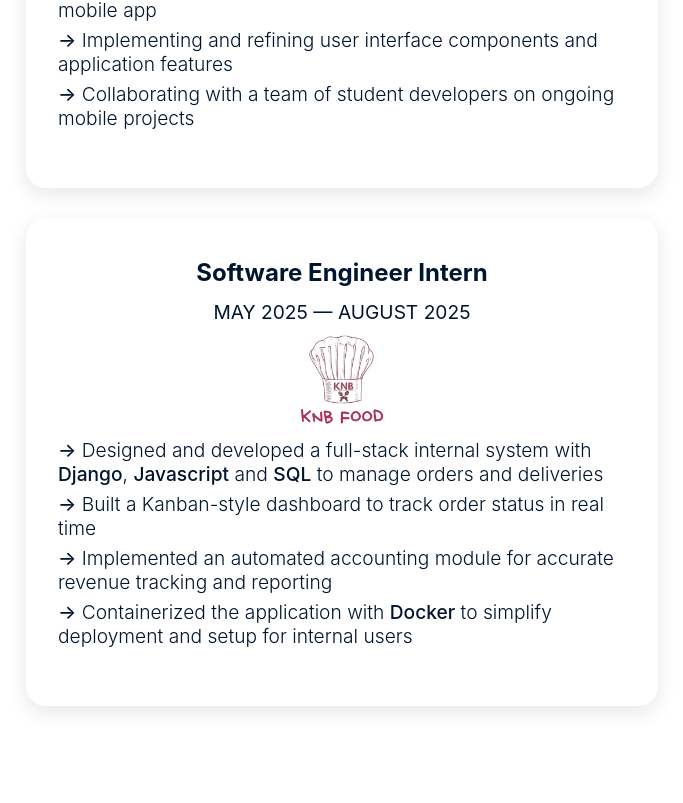
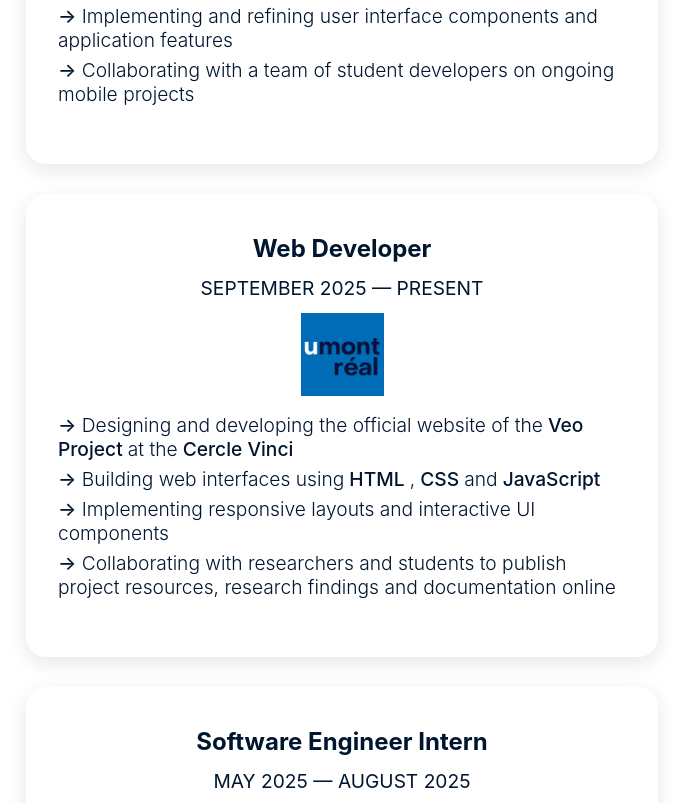
Before and after one commit to tidjanioff/tidjani-site, a React (Vite) app: page / in a window 1280 px wide. Shown: the part 2568-3371 px from the top of the page, without its empty margins (298-981 px from the left). Built offline with nearby package versions, Linux system fonts and the light colour scheme.

Commit message:
Added Cercle Vinci experience

```diff
--- a/src/sections/Work/Work.jsx
+++ b/src/sections/Work/Work.jsx
@@ -6,6 +6,7 @@ import { useRef } from 'react'
 import knbLogoLight from '../../assets/logoKNBlight.png'
 import knbLogoDark from '../../assets/logoKNBdark.png'
 import cadum from '../../assets/CADUM.jpeg'
+import umontreal from '../../assets/umontreal.png'
 
 function Work() {
    const { theme, toggleTheme } = useTheme()
@@ -63,7 +64,7 @@ function Work() {
 
                  <div className={styles.keyFeaturesItem}>
                   <span className={styles.bebold}>&#8594;</span>
-                  &nbsp;Currently working on <span className={styles.techUsed}>StudyBuddy</span>, a student productivity mobile app
+                  &nbsp;Currently working on <span className={styles.techUsed}>StudyBuddy</span>, a student productivity app
                   <br></br>
                 </div>
 
@@ -79,6 +80,67 @@ function Work() {
                   </div>
 
               </div>
+              </p><br></br>
+              {/* <p><span className={styles.techUsed}>Django, JavaScript, HTML/CSS, SQL, Docker</span></p><br></br> */}
+
+            </div>
+              </motion.div>
+
+              <motion.div
+              ref={refCard1}
+            initial={{y:-50, opacity:0}}
+            animate={IsInViewCard1? {y:0, opacity:1}: {}}
+            transition={{duration:1}}>
+                <div
+            className={styles.timelineSection}>
+              <h2 className={styles.timelineTitle}>Web Developer</h2>
+              <h2 className={styles.periodTitle}>SEPTEMBER 2025 &#x2014; PRESENT</h2>
+
+              <div className={styles.logoHead}>
+                              <img src={umontreal} className={styles.logo}
+                              style={{
+                                width:83,
+                                marginBottom:17,
+                                marginTop:0.5,
+                                }}/>
+                            </div>
+
+              <p>
+
+
+                <div className={styles.keyFeaturesList}>
+
+                  <div className={styles.keyFeaturesItem}>
+                    <span className={styles.bebold}>&#8594;</span>
+                    &nbsp;Designing and developing the official website of the
+                    <span className={styles.techUsed}> Veo Project </span>
+                    at the
+                    <span className={styles.techUsed}> Cercle Vinci </span>
+                    <br></br>
+                  </div>
+
+                  <div className={styles.keyFeaturesItem}>
+                    <span className={styles.bebold}>&#8594;</span>
+                    &nbsp;Building web interfaces using
+                    <span className={styles.techUsed}> HTML </span>,
+                    <span className={styles.techUsed}> CSS </span>
+                    and
+                    <span className={styles.techUsed}> JavaScript </span>
+                    <br></br>
+                  </div>
+
+                  <div className={styles.keyFeaturesItem}>
+                    <span className={styles.bebold}>&#8594;</span>
+                    &nbsp;Implementing responsive layouts and interactive UI components
+                    <br></br>
+                  </div>
+
+                  <div>
+                    <span className={styles.bebold}>&#8594;</span>
+                    &nbsp;Collaborating with researchers and students to publish project resources, research findings and documentation online
+                  </div>
+
+                </div>
               </p><br></br>
               {/* <p><span className={styles.techUsed}>Django, JavaScript, HTML/CSS, SQL, Docker</span></p><br></br> */}
 
```
Also changed, not shown: src/assets/umontreal.png (added).
